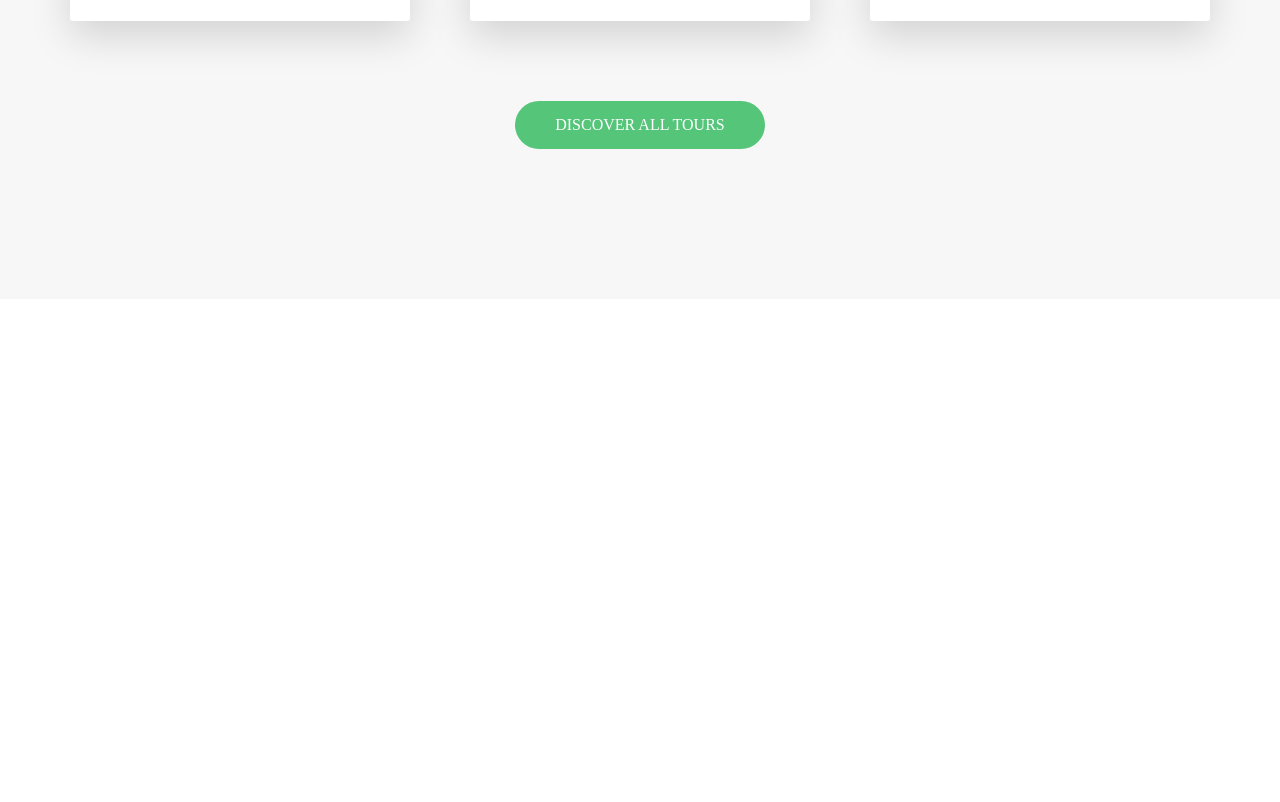
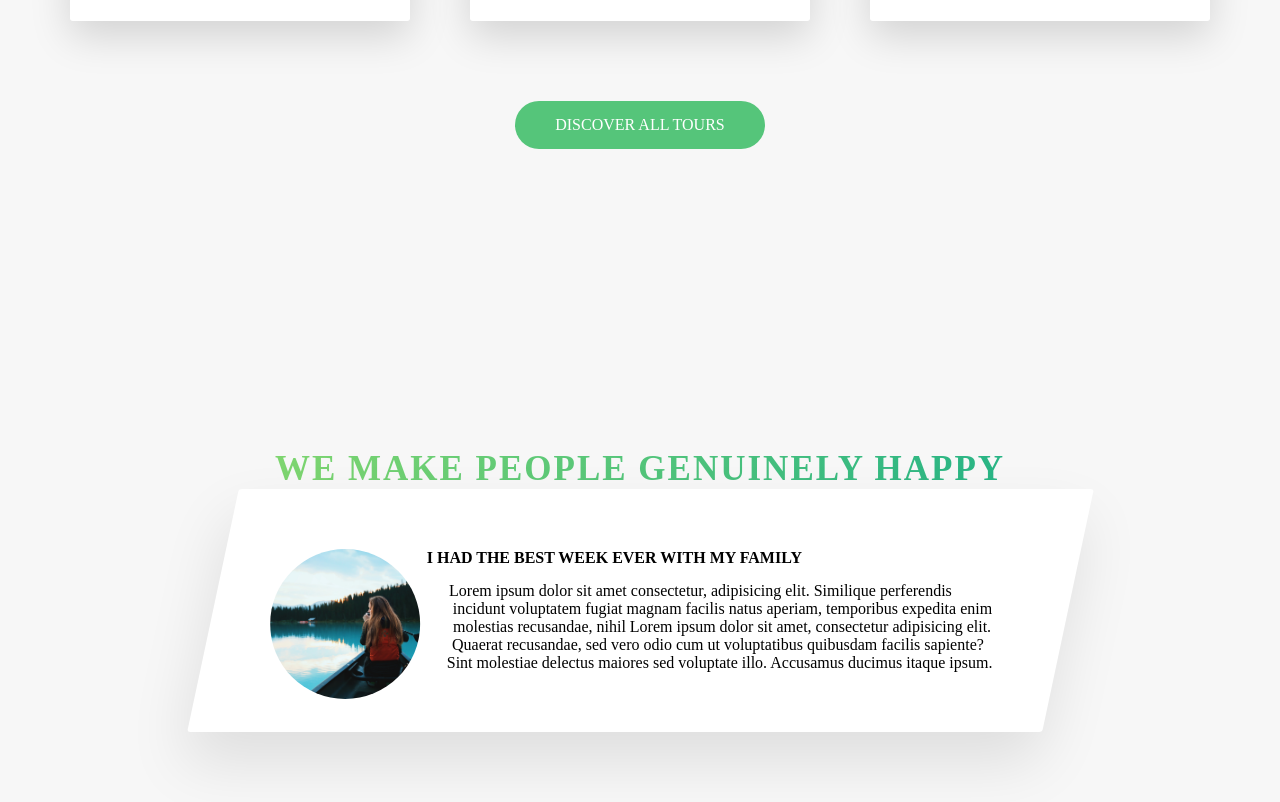
Before and after one commit to lucianoscarpaci/Natours, a website: page starter/index.html in a window 1280 px wide. Shown: the part 2668-3470 px from the top of the page. Before the commit the page ends 2967 px from the top, so only its background shows below. Drawn offline with Linux system fonts and the light colour scheme.

Commit message:
Added the story

```diff
--- a/starter/index.html
+++ b/starter/index.html
@@ -215,6 +215,26 @@
                 </div>
             </section>
 
+            <section class="section-stories">
+                <div class="u-center-text u-margin-bottom-big">
+                    <h2 class="heading-secondary">
+                       We make people genuinely happy
+                    </h2>
+                </div>
+                <div class="row">
+                    <div class="story">
+                        <figure class="story__shape">
+                            <img src="img/nat-8.jpg" alt="Person on a tour" class="story__img">
+                        </figure>
+                        <div class="story__text">
+                            <h3 class="heading-tertiary u-margin-bottom-small">I had the best week ever with my family</h3>
+                            <p>
+                                Lorem ipsum dolor sit amet consectetur, adipisicing elit. Similique perferendis incidunt voluptatem fugiat magnam facilis natus aperiam, temporibus expedita enim molestias recusandae, nihil Lorem ipsum dolor sit amet, consectetur adipisicing elit. Quaerat recusandae, sed vero odio cum ut voluptatibus quibusdam facilis sapiente? Sint molestiae delectus maiores sed voluptate illo. Accusamus ducimus itaque ipsum.
+                            </p>
+                        </div>
+                    </div>
+                </div>
+            </section>
         </main>
 <!--
         <section class="grid-test">
--- a/starter/sass/components/_story.scss
+++ b/starter/sass/components/_story.scss
@@ -0,0 +1,30 @@
+.story {
+    width: 75%;
+    margin: 0 auto;
+    box-shadow: 0 3rem 6rem rgba($color-black, .1);
+    background-color: $color-white;
+    border-radius: 3px;
+    padding: 6rem;
+    padding-left: 9rem;
+    font-size: $default-font-size;
+    transform: skewX(-12deg);
+
+    &__shape {
+        width: 15rem;
+        height: 15rem;
+        float: left;
+        --webkit-shape-outside: circle(50% at 50% 50%);
+        shape-outside: circle(50% at 50% 50%);
+        --webkit-clip-path: circle(50% at 50% 50%);
+        clip-path: circle(50% at 50% 50%);
+        transform: translateX(-3rem) skewX(12deg);
+    }
+
+    &__img {
+        height: 100%;
+    }
+
+    &__text {
+        transform: skewX(12deg);
+    }
+}
--- a/starter/sass/pages/_home.scss
+++ b/starter/sass/pages/_home.scss
@@ -24,3 +24,8 @@
     padding: 25rem 0 15rem 0;
     margin-top: -10rem;
 }
+
+.section-stories {
+    padding: 15rem 0;
+    background-color: $color-grey-light-1;
+}
```
Also changed, not shown: starter/css/style.css.
